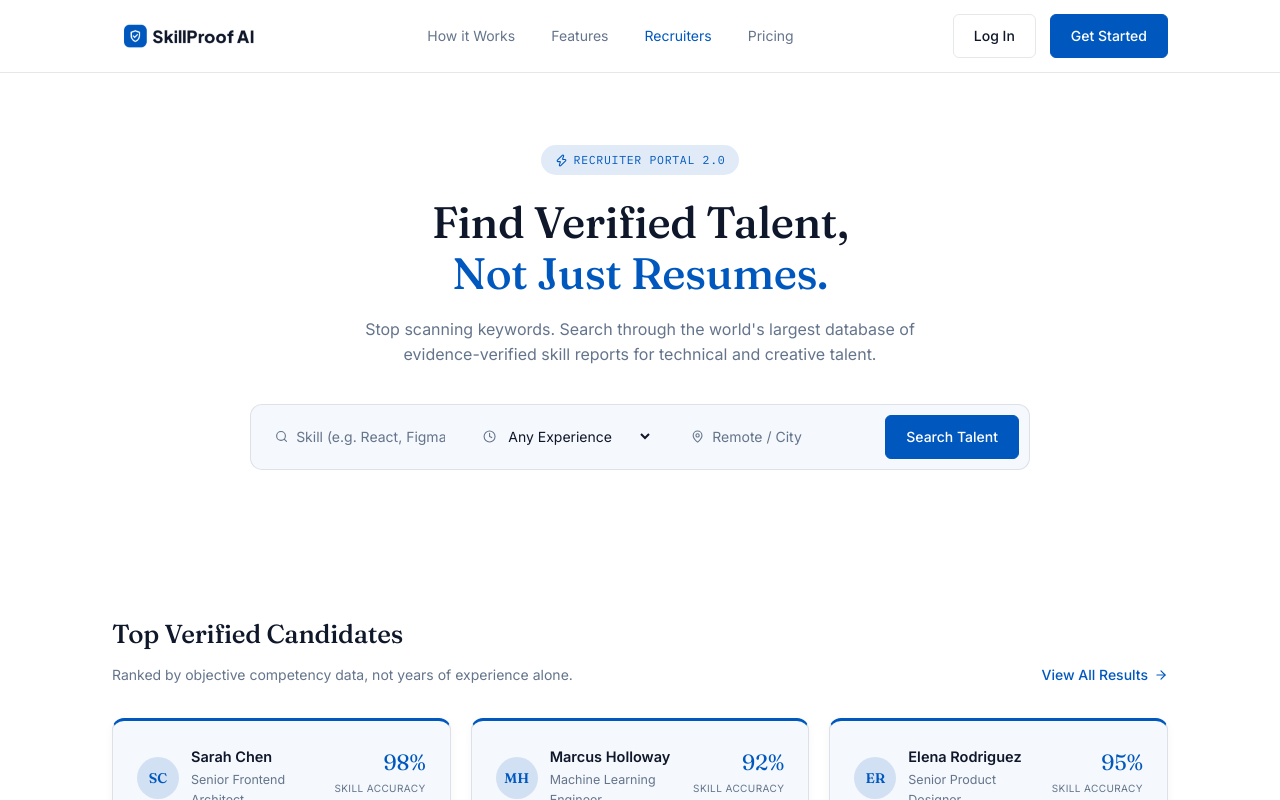
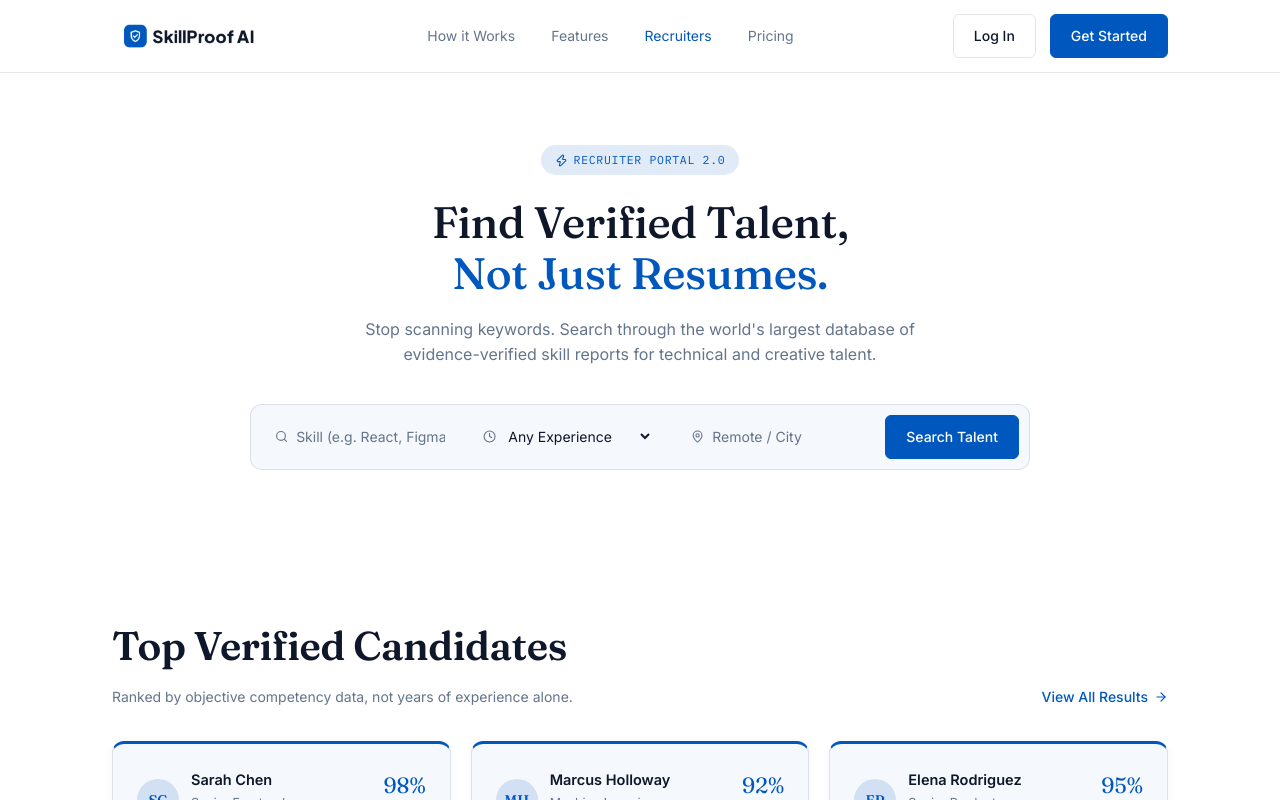
Before and after one commit to mikebishop0/skillproof_ai_frontend, a React (Vite) app: page /recruiters in a window 1280 px wide. Shown: the top 800 px of the page. Built offline with nearby package versions, Linux system fonts and the light colour scheme.

Commit message:
Tune heading sizes on Features, Recruiters, and How It Works pages
Bump section h2 font-size/weight for stronger visual hierarchy.

```diff
--- a/src/pages/public/featuresPage.css
+++ b/src/pages/public/featuresPage.css
@@ -17,12 +17,17 @@
   -webkit-font-smoothing: antialiased;
 }
 .spai-features h1,
-.spai-features h2,
 .spai-features h3,
 .spai-features h4 {
   font-family: 'Fraunces', serif;
   font-weight: 500;
   letter-spacing: -0.01em;
+}
+.spai-features h2{
+  font-family: 'Fraunces', serif;
+  font-weight: 700;
+  letter-spacing: -0.01em;
+  font-size: 42px;
 }
 .spai-features .wrap {
   max-width: 1120px;
@@ -148,6 +153,7 @@
   font-size: 44px;
   line-height: 1.12;
   margin-bottom: 20px;
+  font-weight: 700;
 }
 .spai-features .accent-line {
   color: var(--spai-verified);
--- a/src/pages/public/howItWorksPage.css
+++ b/src/pages/public/howItWorksPage.css
@@ -70,8 +70,9 @@
 .spai-how .nav-links {
   display: flex;
   gap: 36px;
-  font-size: 14px;
+  font-size: 16px;
   color: var(--spai-slate);
+  font-weight: 600;
 }
 .spai-how .nav-links a:hover {
   color: var(--spai-white);
@@ -160,7 +161,7 @@
   margin-bottom: 20px;
 }
 .spai-how .how-hero h1 {
-  font-size: 42px;
+  font-size: 44px;
   line-height: 1.15;
   margin-bottom: 20px;
   font-weight: 700;
@@ -572,8 +573,9 @@
   color: #ffffff;
 }
 .spai-how .how-cta h2 {
-  font-size: 30px;
+  font-size: 40px;
   margin-bottom: 14px;
+  font-weight: 700;
 }
 .spai-how .how-cta p {
   color: #cfe0f5;
--- a/src/pages/public/recruitersPage.css
+++ b/src/pages/public/recruitersPage.css
@@ -18,11 +18,16 @@
   -webkit-font-smoothing: antialiased;
 }
 .spai-recruiters h1,
-.spai-recruiters h2,
 .spai-recruiters h3 {
   font-family: 'Fraunces', serif;
   font-weight: 500;
   letter-spacing: -0.01em;
+}
+.spai-recruiters h2{
+   font-family: 'Fraunces', serif;
+  font-weight: 700;
+  letter-spacing: -0.01em;
+  font-size: 42px;
 }
 .spai-recruiters .wrap {
   max-width: 1120px;
@@ -218,8 +223,9 @@
   margin-bottom: 32px;
 }
 .spai-recruiters .sec-head-row h2 {
-  font-size: 26px;
+  font-size: 40px;
   margin-bottom: 8px;
+  font-weight: 700;
 }
 .spai-recruiters .sec-head-row p {
   color: var(--spai-slate);
```
